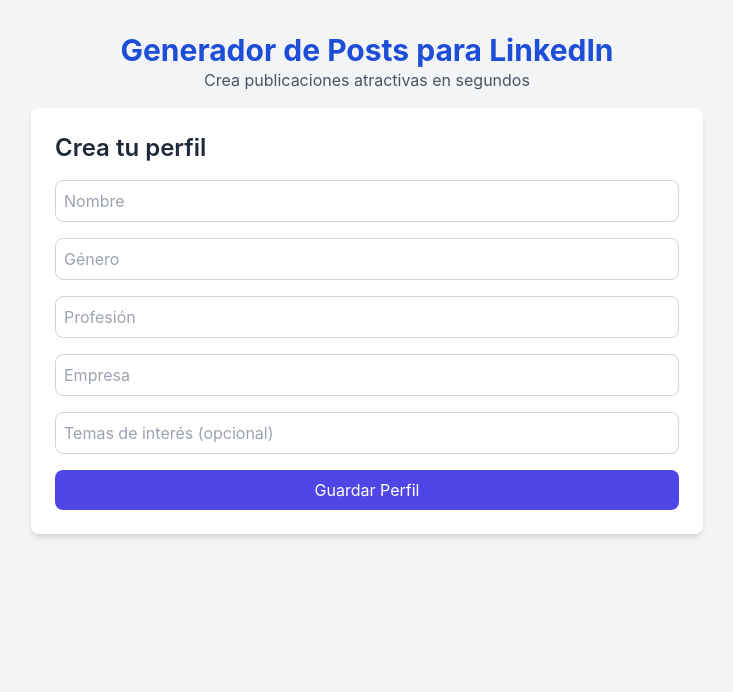
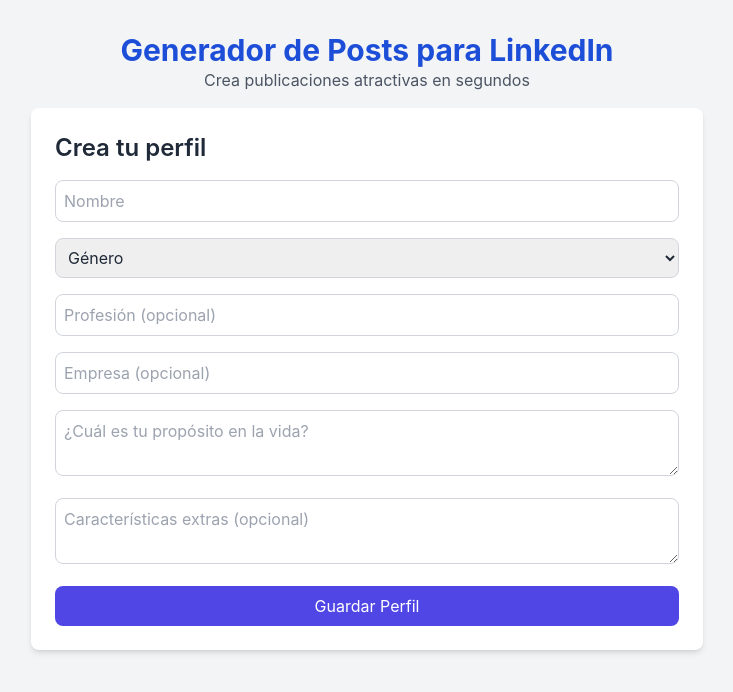
Before and after one commit to Camilasanchez/linkedin-generator-content, a Next.js app: page / in a window 1280 px wide. Shown: the top 692 px of the page, without its empty margins (273-1006 px from the left). Built offline with nearby package versions, Linux system fonts and the light colour scheme.

Commit message:
Update index.js

```diff
--- a/pages/index.js
+++ b/pages/index.js
@@ -8,11 +8,13 @@
     gender: "",
     profession: "",
     company: "",
-    interests: "",
+    purpose: "",
+    extraFeatures: ""
   });
   const [topic, setTopic] = useState("");
   const [tone, setTone] = useState("Profesional");
   const [generatedPost, setGeneratedPost] = useState("");
+  const [generatedComments, setGeneratedComments] = useState([]);
   const [loading, setLoading] = useState(false);
 
   useEffect(() => {
@@ -40,18 +42,38 @@
 
     setLoading(true);
     try {
-
-
       const response = await axios.post("/api/generate", {
         topic,
         profile,
         tone,
+        purpose: formData.purpose,
+        extraFeatures: formData.extraFeatures
       });
 
       setGeneratedPost(response.data.post);
     } catch (error) {
       console.error("Error generando el post:", error);
       alert(`Error al generar el post: ${
+        error.response?.data?.error || error.message || "Error desconocido"
+      }`);
+    } finally {
+      setLoading(false);
+    }
+  };
+
+  const handleGenerateComment = async () => {
+    if (!generatedPost) return;
+
+    setLoading(true);
+    try {
+      const response = await axios.post("/api/generate-comment", {
+        postContent: generatedPost
+      });
+
+      setGeneratedComments(response.data.comments);
+    } catch (error) {
+      console.error("Error generando el comentario:", error);
+      alert(`Error al generar el comentario: ${
         error.response?.data?.error || error.message || "Error desconocido"
       }`);
     } finally {
@@ -77,23 +99,59 @@
         <main className="bg-white p-6 rounded-lg shadow-md w-full max-w-2xl">
           <h2 className="text-2xl font-semibold mb-4">Crea tu perfil</h2>
           <form className="space-y-4" onSubmit={handleProfileSubmit}>
-            {[
-              { name: "name", placeholder: "Nombre" },
-              { name: "gender", placeholder: "Género" },
-              { name: "profession", placeholder: "Profesión" },
-              { name: "company", placeholder: "Empresa" },
-              { name: "interests", placeholder: "Temas de interés (opcional)" },
-            ].map((input) => (
-              <input
-                key={input.name}
-                type="text"
-                name={input.name}
-                placeholder={input.placeholder}
-                className="w-full p-2 border border-gray-300 rounded-lg"
-                onChange={handleProfileChange}
-                required={input.name !== "interests"}
-              />
-            ))}
+            <input
+              type="text"
+              name="name"
+              placeholder="Nombre"
+              className="w-full p-2 border border-gray-300 rounded-lg"
+              onChange={handleProfileChange}
+              required
+            />
+
+            <select
+              name="gender"
+              className="w-full p-2 border border-gray-300 rounded-lg"
+              onChange={handleProfileChange}
+              required
+            >
+              <option value="">Género</option>
+              <option value="Masculino">Masculino</option>
+              <option value="Femenino">Femenino</option>
+              <option value="No Binario">No Binario</option>
+              <option value="Prefiero no decirlo">Prefiero no decirlo</option>
+              <option value="Otro">Otro</option>
+            </select>
+
+            <input
+              type="text"
+              name="profession"
+              placeholder="Profesión (opcional)"
+              className="w-full p-2 border border-gray-300 rounded-lg"
+              onChange={handleProfileChange}
+            />
+
+            <input
+              type="text"
+              name="company"
+              placeholder="Empresa (opcional)"
+              className="w-full p-2 border border-gray-300 rounded-lg"
+              onChange={handleProfileChange}
+            />
+
+            <textarea
+              name="purpose"
+              placeholder="¿Cuál es tu propósito en la vida?"
+              className="w-full p-2 border border-gray-300 rounded-lg"
+              onChange={handleProfileChange}
+              required
+            />
+
+            <textarea
+              name="extraFeatures"
+              placeholder="Características extras (opcional)"
+              className="w-full p-2 border border-gray-300 rounded-lg"
+              onChange={handleProfileChange}
+            />
 
             <button
               type="submit"
@@ -162,6 +220,26 @@
                   Generar Otro
                 </button>
               </div>
+
+              <button
+                onClick={handleGenerateComment}
+                className="w-full bg-teal-500 text-white py-2 rounded-lg hover:bg-teal-600 transition mt-4"
+              >
+                ¿Quieres generar un comentario relacionado a tu post?
+              </button>
+
+              {generatedComments.length > 0 && (
+                <div className="mt-4">
+                  <h3 className="text-lg font-semibold">Comentarios Generados</h3>
+                  <ul className="list-disc list-inside">
+                    {generatedComments.map((comment, index) => (
+                      <li key={index} className="mt-2 text-gray-800">
+                        {comment}
+                      </li>
+                    ))}
+                  </ul>
+                </div>
+              )}
             </section>
           )}
         </main>
```
